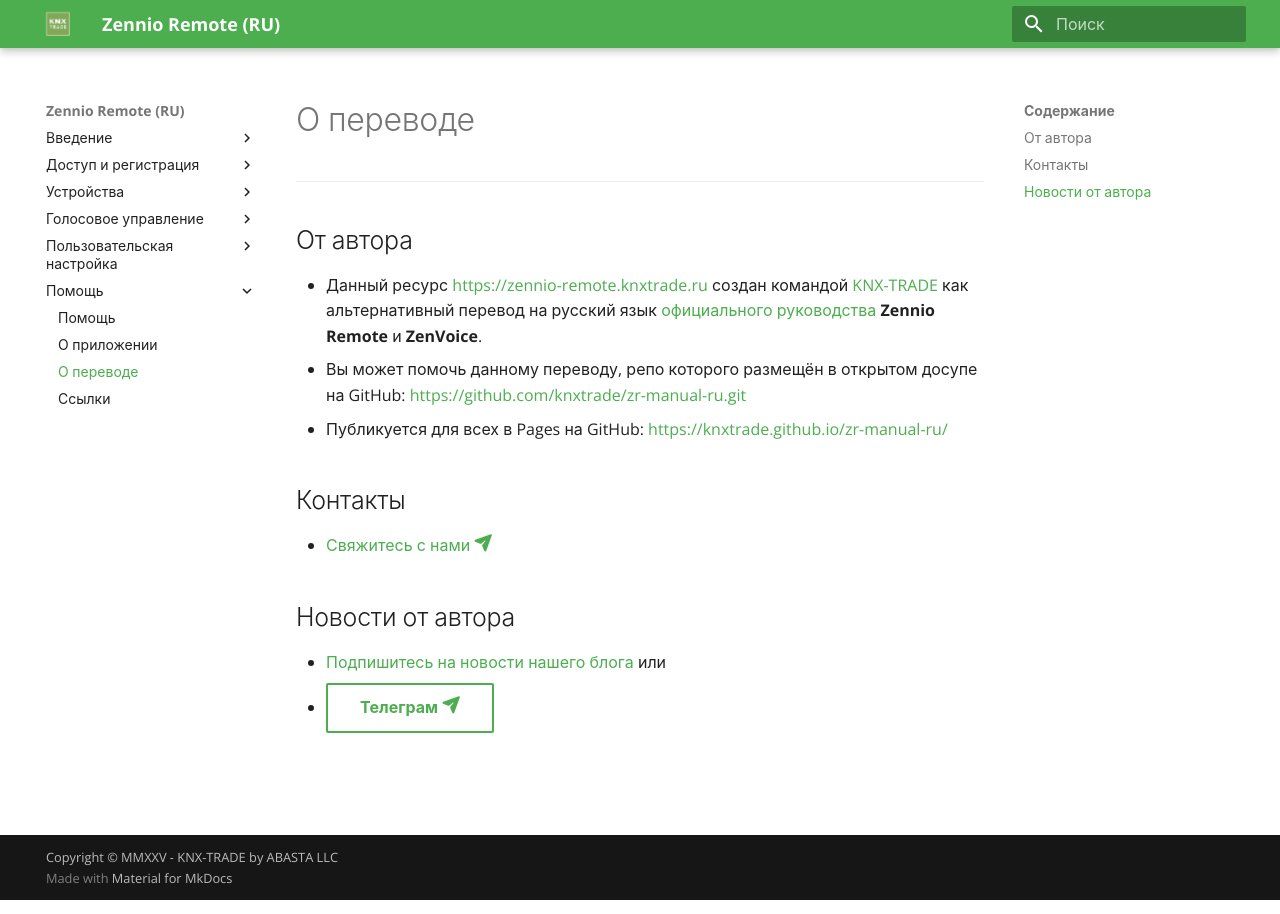
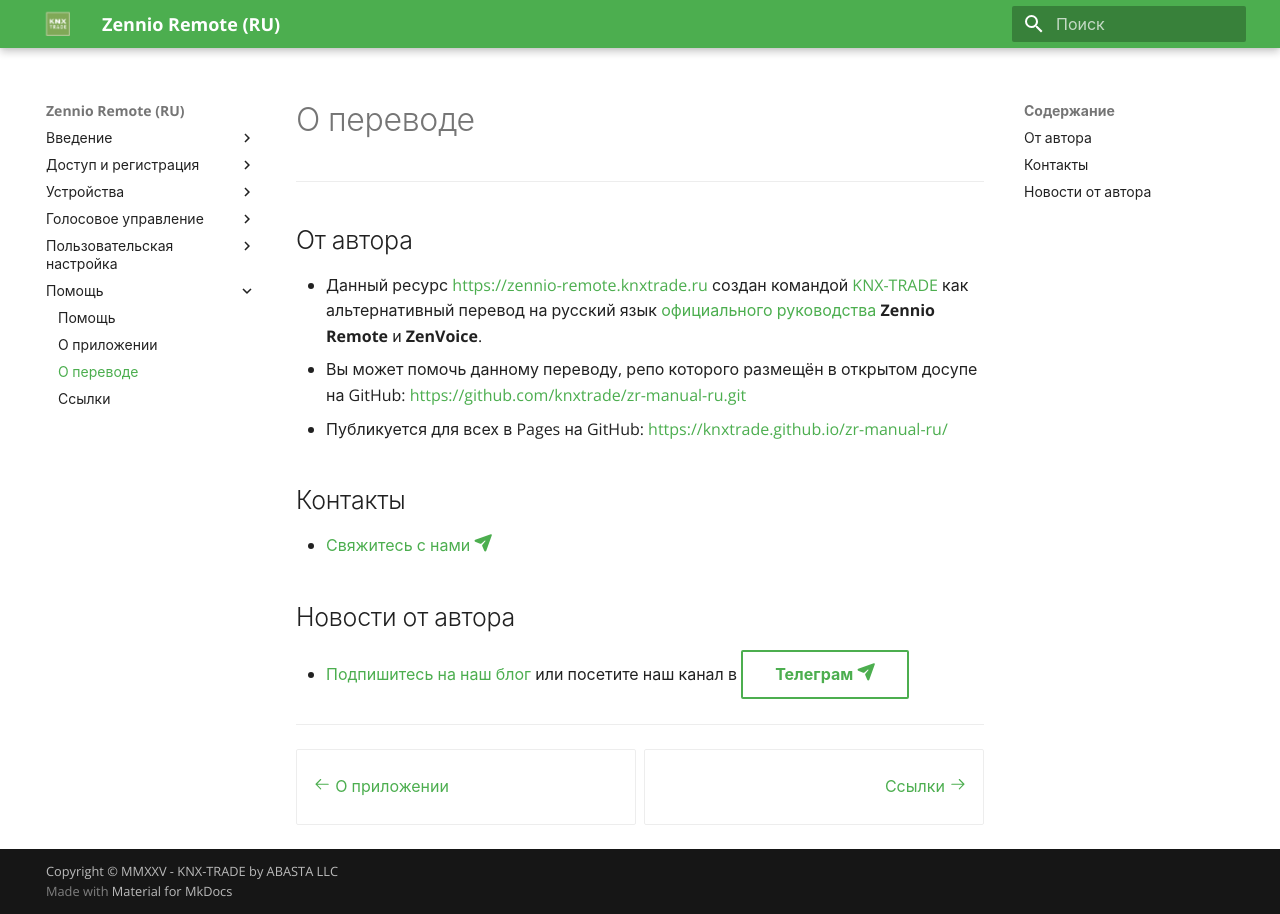
Before and after one commit to knxtrade/zr-manual-ru, an MkDocs documentation site: the page built from docs/help/translation.md, in a window 1280 px wide. Built offline with MkDocs 1.6.1 and Material for MkDocs 9.7.7, drawn with Linux system fonts in a browser that asks for light colours; some web fonts are replaced.

Commit message:
(редакция) адресов страниц

```diff
--- a/docs/help/translation.md
+++ b/docs/help/translation.md
@@ -14,5 +14,18 @@
 
 ## Новости от автора
 
-- [Подпишитесь на новости нашего блога](https://knx-trade.ru/blog/news/alisa-vklyuchi-svet.html) или
-- [Телеграм :fontawesome-solid-paper-plane:](https://t.me/knxtrade_news){ .md-button }
+- [Подпишитесь на наш блог](https://knx-trade.ru/blog/news/alisa-vklyuchi-svet.html) или посетите наш канал в [Телеграм :fontawesome-solid-paper-plane:](https://t.me/knxtrade_news){ .md-button }
+
+------
+
+<div class="grid cards" markdown>
+
+- <div class="card" style="text-align: left;">
+
+    [:octicons-arrow-left-24: О приложении](/help/about/)
+
+- <div class="card" style="text-align: right;">
+
+    [Ссылки :octicons-arrow-right-24:](/help/links/)
+
+</div></div></div>
```
Also changed, not shown: docs/access_register/guest_access.md (+1 -1 lines), docs/access_register/register.md (+1 -1 lines), docs/help/links.md (+28 -0 lines).
